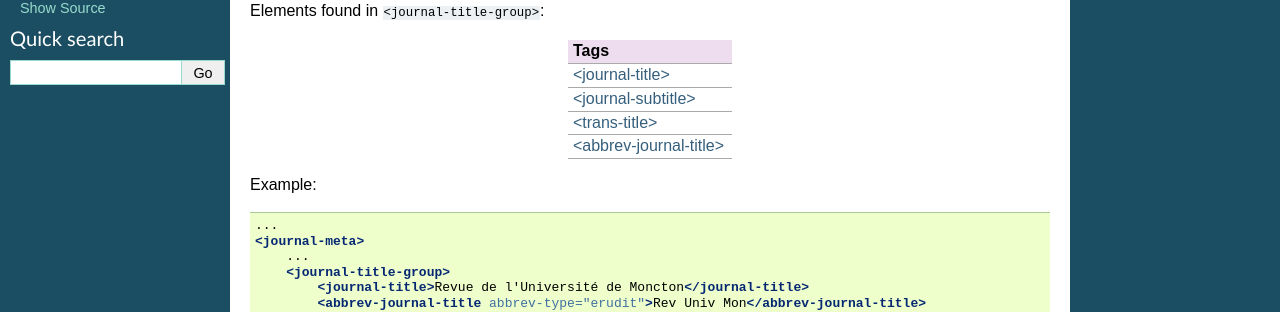
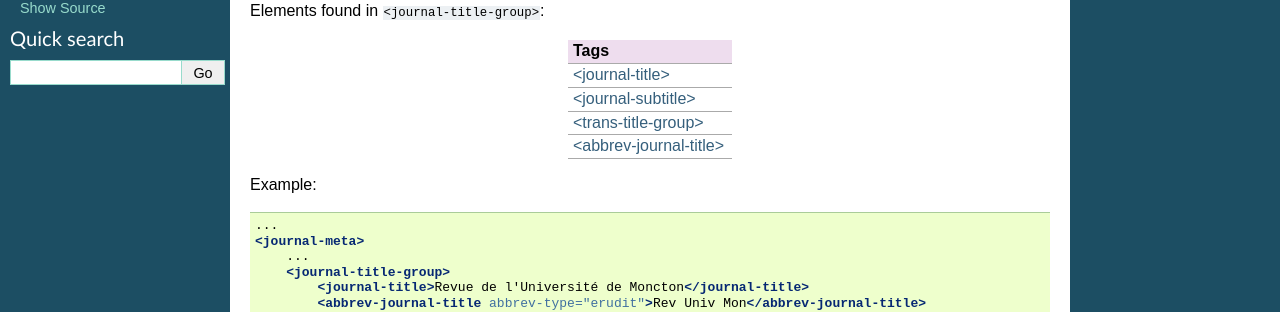
Before and after one commit to erudit/erudit-ps-documentation, a Sphinx documentation site: the page built from docs/source/tagset/element-journal-title-group.rst, in a window 1280 px wide. Shown: the part 185-497 px from the top of the page. Built offline with Sphinx 7.4.7, drawn with Linux system fonts in a browser that asks for light colours.

Commit message:
Including sample of trans-title-group on journal-title-group

```diff
--- a/docs/source/tagset/element-journal-title-group.rst
+++ b/docs/source/tagset/element-journal-title-group.rst
@@ -20,7 +20,7 @@ Elements found in ``<journal-title-group>``:
 +------------------------------------------+
 | :ref:`element-journal-subtitle`          |
 +------------------------------------------+
-| :ref:`element-trans-title`               |
+| :ref:`element-trans-title-group`         |
 +------------------------------------------+
 | :ref:`element-abbrev-journal-title`      |
 +------------------------------------------+
```
